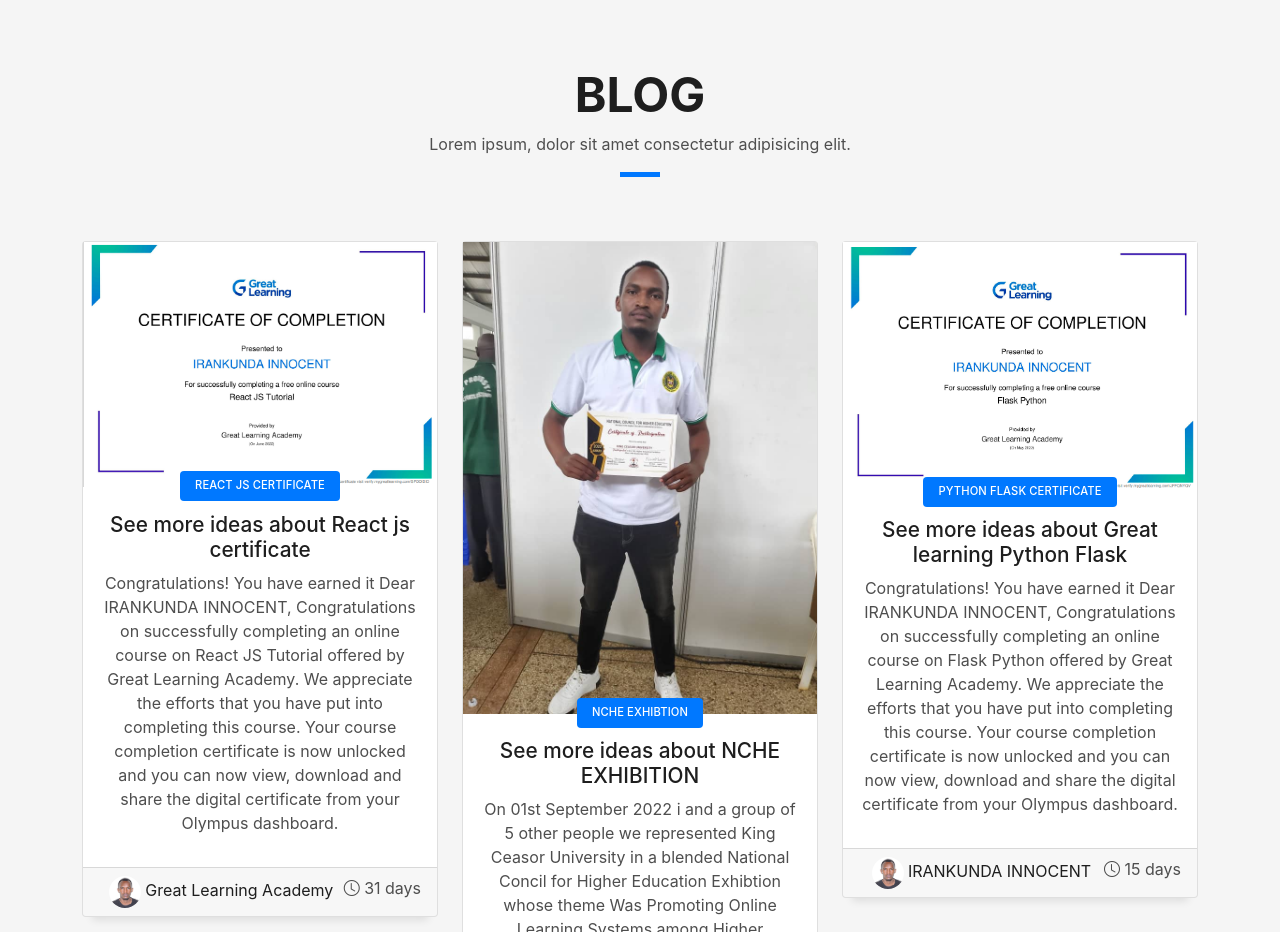
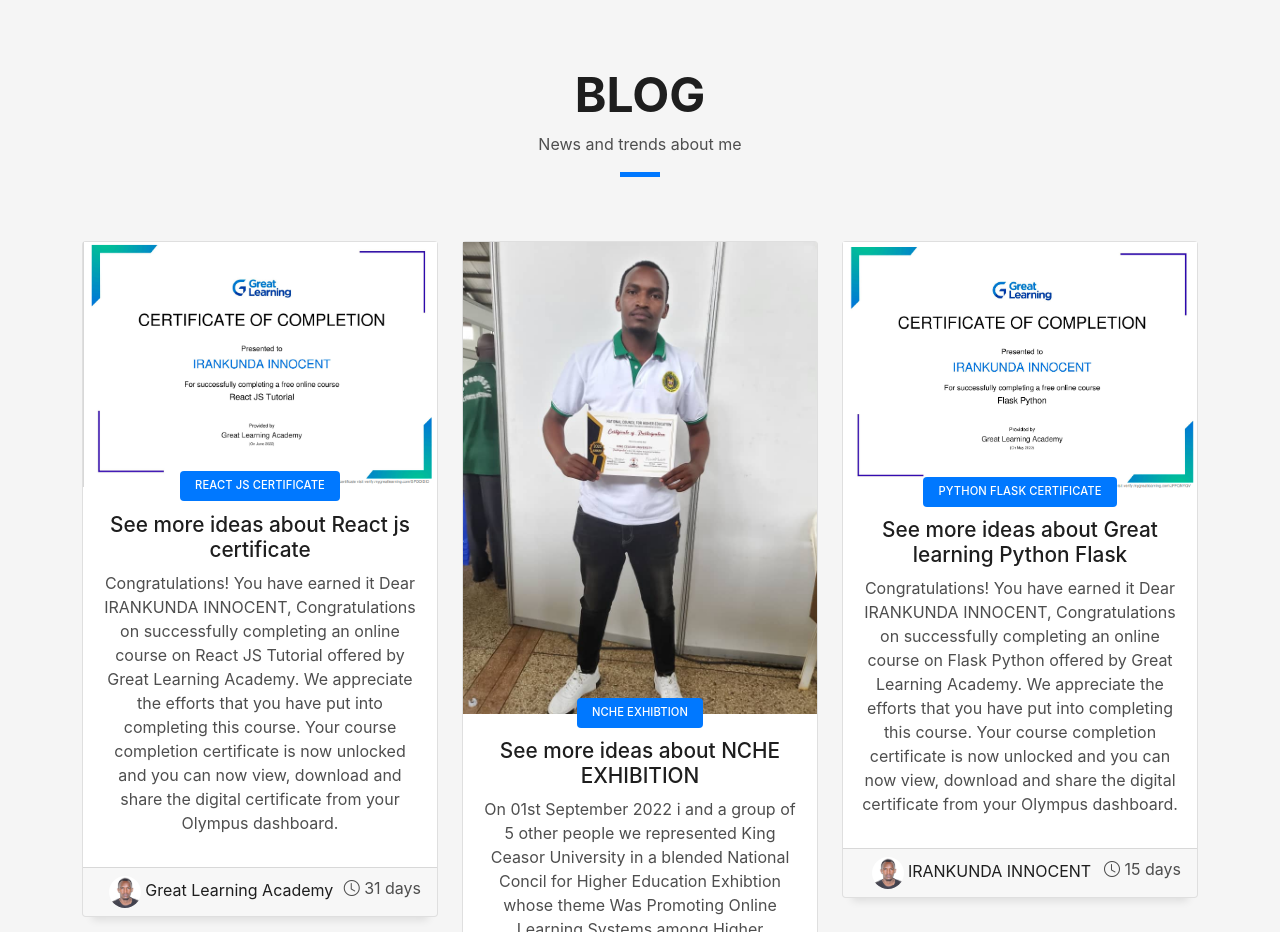
Before and after one commit to Iranks20/my-profile, a React (Create React App) app: page / in a window 1280 px wide. Shown: the part 4640-5572 px from the top of the page. Built offline with nearby package versions, Linux system fonts and the light colour scheme.

Commit message:
upddated blog page

```diff
--- a/src/components/Blog.js
+++ b/src/components/Blog.js
@@ -15,7 +15,7 @@
                 Blog
               </h3>
               <p className="subtitle-a">
-                Lorem ipsum, dolor sit amet consectetur adipisicing elit.
+                News and trends about me
               </p>
               <div className="line-mf"></div>
             </div>
```
Also changed, not shown: 2 other files (tests, documents, lock files or other folders).
